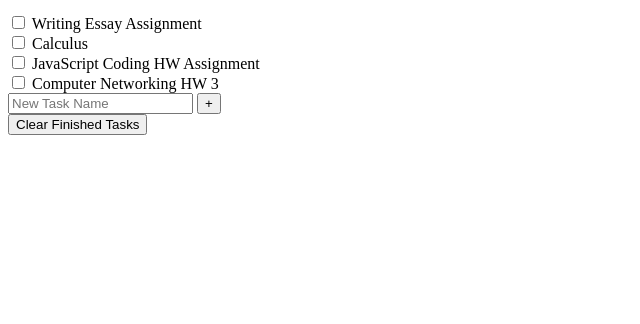
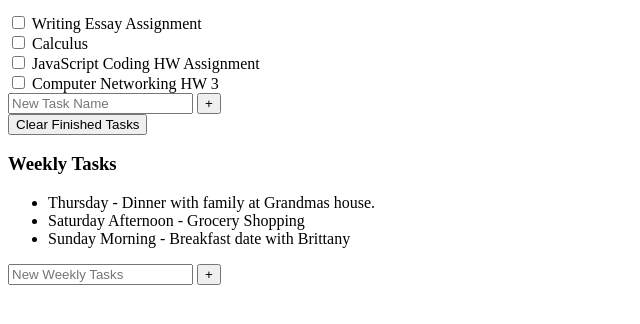
Before and after one commit to CamSchwartz96/Phase_1_Project_Code, a plain HTML site: page index.html in a window 1280 px wide. Shown: the part 306-630 px from the top of the page, without its empty margins (0-640 px from the left). Drawn offline with Linux system fonts and the light colour scheme.

Commit message:
inital commit

```diff
--- a/index.html
+++ b/index.html
@@ -104,5 +104,24 @@
 
 
         </div>
+
+        <div class="weekly-tasks">
+            <h3 class="task-list-title">Weekly Tasks</h3>
+            <ul class="task-list">
+              <li class="list-name active-list">Thursday - Dinner with family at Grandmas house.</li>
+              <li class="list-name">Saturday Afternoon - Grocery Shopping</li>
+              <li class="list-name">Sunday Morning - Breakfast date with Brittany</li>
+            </ul>
+
+            <form action="">
+              <input
+                type="text"
+                class="New Weekly Task"
+                placeholder="New Weekly Tasks"
+                aria-label="New Weekly Tasks"
+              />
+              <button class="btn create" aria-label="create new list">+</button>
+            </form>
+        </div>
     </body>
 </html>
```
